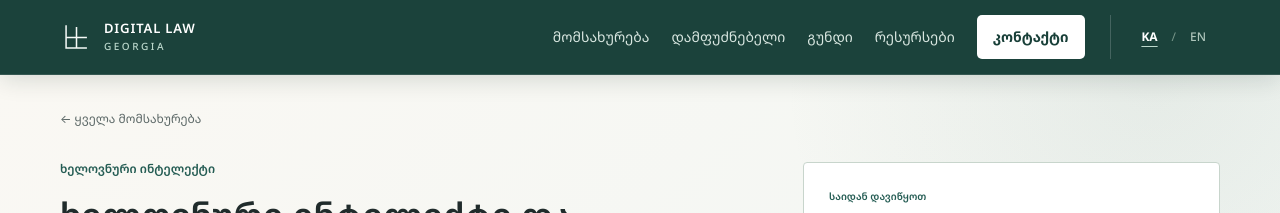
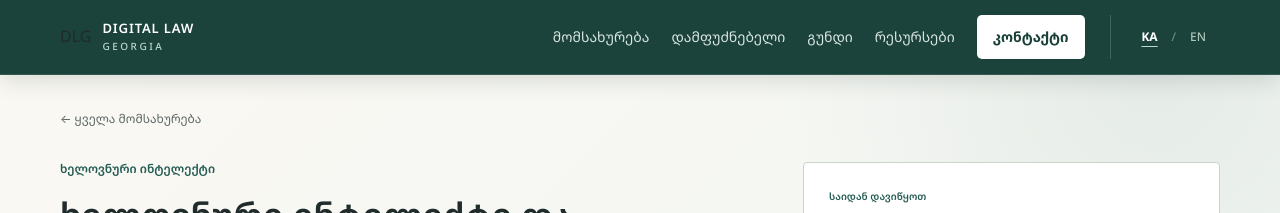
Before and after one commit to luka019/lukaswebsite, a Jekyll site: the page built from services/ai/index.html, in a window 1280 px wide. Shown: the top 213 px of the page. Built offline with Jekyll 4.4.1, drawn with Linux system fonts in a browser that asks for light colours.

Commit message:
Use DLG logo across inner pages

```diff
--- a/_includes/resource-header.html
+++ b/_includes/resource-header.html
@@ -1,6 +1,6 @@
 <header class="site-header" id="top">
   <div class="container header-inner">
-    <a class="brand" href="{{ '/' | relative_url }}" data-site-link aria-label="DLG — Digital Law Georgia — მთავარი" data-en-aria="DLG — Digital Law Georgia — home"><svg class="brand-symbol" viewBox="0 0 38 38" aria-hidden="true"><path d="M7 5v26h12M19 7v24h12M7 19h24"/></svg><span class="brand-wordmark"><span>DIGITAL LAW</span><span>GEORGIA</span></span></a>
+    <a class="brand" href="{{ '/' | relative_url }}" data-site-link aria-label="DLG — Digital Law Georgia — მთავარი" data-en-aria="DLG — Digital Law Georgia — home"><span class="dlg-mark" aria-hidden="true">DLG</span><span class="brand-wordmark"><span>DIGITAL LAW</span><span>GEORGIA</span></span></a>
     <nav class="site-nav" id="site-nav" aria-label="მთავარი ნავიგაცია" data-en-aria="Main navigation">
       <a href="{{ '/' | relative_url }}#services" data-site-link data-en="Services">მომსახურება</a>
       <a href="{{ '/' | relative_url }}#about" data-site-link data-en="Founder">დამფუძნებელი</a>
```
